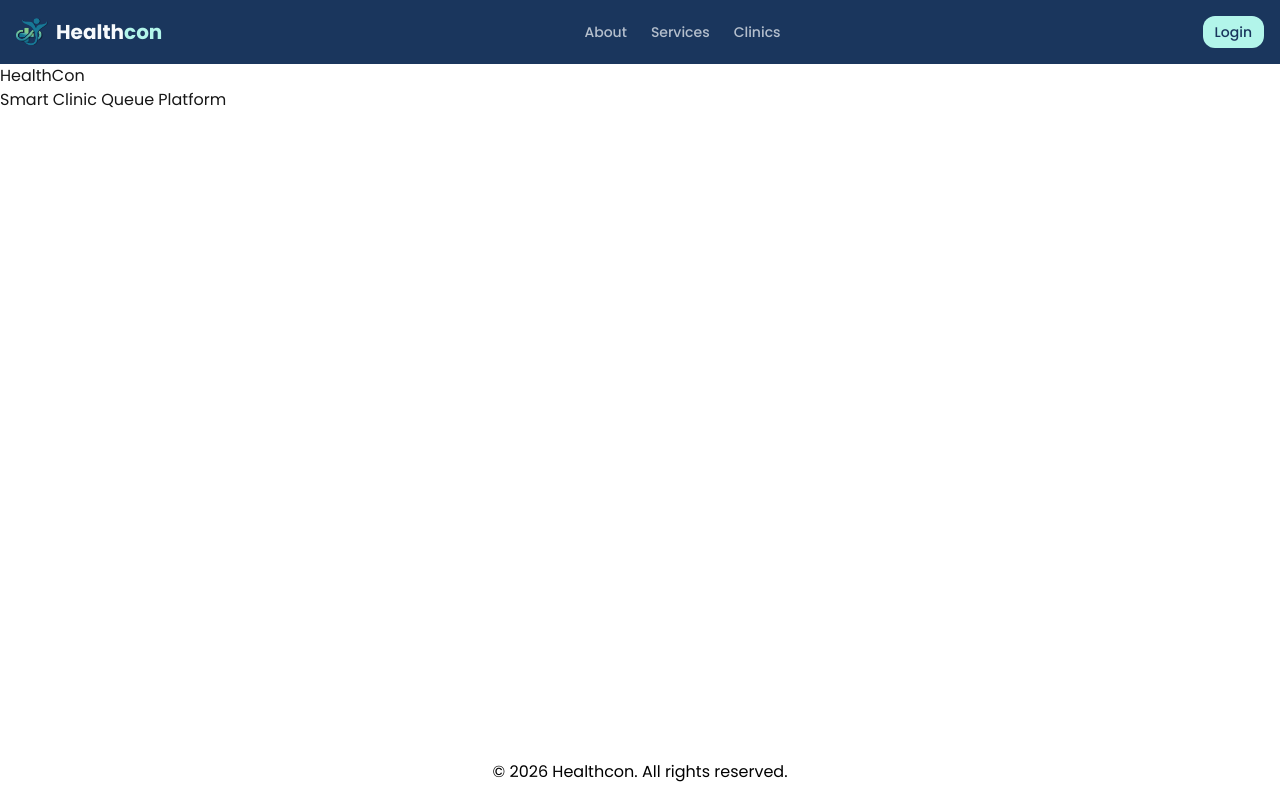
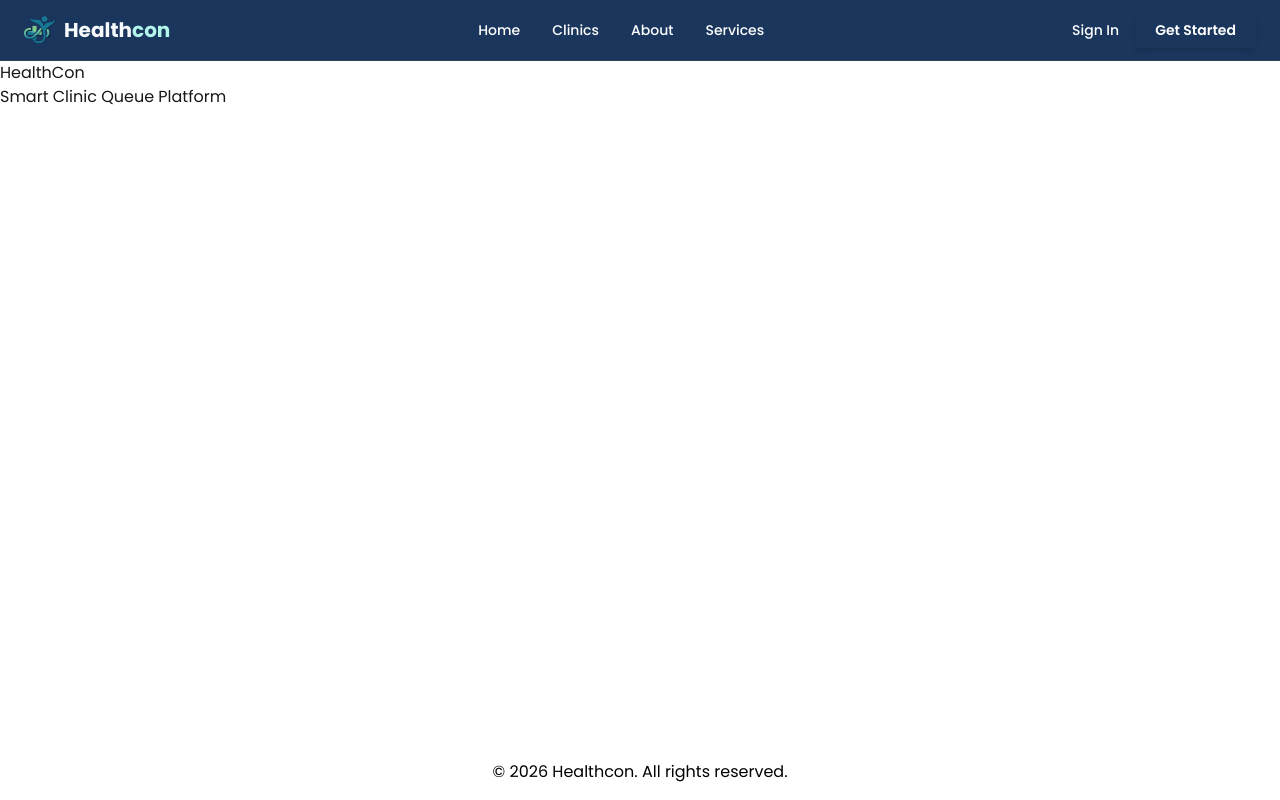
Before and after one commit to Crsrll/healthcon, a Next.js app: page / in a window 1280 px wide. Built offline with nearby package versions, Linux system fonts and the light colour scheme.

Commit message:
tweaked navbar (3 navbar, diff for each user)

```diff
--- a/app/(public)/auth/register/page.js
+++ b/app/(public)/auth/register/page.js
@@ -0,0 +1,5 @@
+export default function RegisterPage() {
+  return (
+    <div className="min-h-screen flex items-center justify-center bg-gray-100">Register Here!</div>
+  );
+}
--- a/components/layout/Navbar.js
+++ b/components/layout/Navbar.js
@@ -1,28 +1,52 @@
+"use client";
 import Link from "next/link";
+import { useState } from "react";
 
 export default function Navbar() {
-  const links = [
+  // Logic states
+  const [isLoggedIn, setIsLoggedIn] = useState(false);
+  const [userRole, setUserRole] = useState("patient"); // Changed name to match usage below
+
+  const publicLinks = [
+    { name: "Home", href: "/home" },
+    { name: "Clinics", href: "/clinics" },
     { name: "About", href: "/about" },
-    { name: "Services", href: "/services" },
-    { name: "Clinics", href: "/clinics" }
+    { name: "Services", href: "/services" }
   ];
 
+  const patientLinks = [
+    { name: "Dashboard", href: "/dashboard" },
+    { name: "Find Clinics", href: "/clinics" },
+    { name: "My Appointments", href: "/appointments" },
+  ];
+
+  // FIXED: Changed userType to userRole to match the state above
+  const activeLinks = isLoggedIn
+    ? (userRole === "patient" ? patientLinks : [])
+    : publicLinks;
+
   return (
-    <nav className="bg-[#1a365d] p-4 flex items-center text-sm font-medium">
+    <nav className="sticky top-0 z-50 bg-[#1a365d] border-b border-slate-700 px-6 py-3">
+      {/* FIXED: Removed the self-closing </div> that was here */}
+      <div className="max-w-7xl mx-auto flex items-center justify-between">
 
         {/* LEFT: Logo */}
-      <Link href="/" className="text-[#f7fafc] text-xl font-bold flex gap-0 items-center">
-      <img src="./logo.png" alt="Healthcon Logo" className="inline-block w-8 h-8 mr-2" />
+        <Link href="/" className="text-[#f7fafc] text-xl font-bold flex items-center gap-2">
+          {/* Note: Use /logo.png (absolute path) instead of ./logo.png */}
+          <img src="/logo.png" alt="Healthcon Logo" className="w-8 h-8" />
+          <span>
             Health<span className="text-[#b2f5ea]">con</span>
+          </span>
         </Link>
 
         {/* CENTER: Nav Links */}
-      <ul className="flex space-x-6 mx-auto">
-        {links.map((link) => (
+        <ul className="hidden md:flex items-center space-x-8">
+          {activeLinks.map((link) => (
             <li key={link.name}>
               <Link
                 href={link.href}
-              className="text-[#f7fafcb3] hover:text-[#b2f5ea] transition-colors duration-300"
+                // FIXED: Removed text-slate-600 because the background is dark
+                className="text-white hover:text-teal-300 font-medium transition-all duration-200 text-sm"
               >
                 {link.name}
               </Link>
@@ -30,14 +54,36 @@ export default function Navbar() {
           ))}
         </ul>
 
-      {/* RIGHT: Login */}
+        {/* RIGHT: Auth Buttons */}
+        <div className="flex items-center gap-4">
+          {!isLoggedIn ? (
+            <>
+              <Link href="/auth/login" className="text-white font-medium text-sm hover:text-teal-300 transition-colors">
+                Sign In
+              </Link>
               <Link
-        href="./auth/login"
-        className="text-[#1a365d] bg-[#b2f5ea] hover:bg-[#b2f5eac2] px-3 py-1.5 rounded-xl"
+                href="/auth/register"
+                className="hover:bg-teal-700 text-white px-5 py-2 text-sm font-semibold transition-all shadow-md hover:shadow-lg"
               >
-        Login
+                Get Started
               </Link>
-
+            </>
+          ) : (
+            /* User Profile Circle */
+            <div className="flex items-center gap-3 border-l pl-4 border-slate-500">
+               <span className="text-sm font-medium text-white hidden sm:inline uppercase tracking-wide">
+                 {userRole}
+               </span>
+               <div className="w-9 h-9 bg-slate-200 rounded-full border border-slate-300 cursor-pointer hover:ring-2 ring-teal-400 transition-all overflow-hidden">
+                  {/* Avatar Image would go here */}
+                  <div className="w-full h-full flex items-center justify-center text-slate-800 font-bold text-xs">
+                    JD
+                  </div>
+               </div>
+            </div>
+          )}
+        </div>
+      </div> {/* End of max-w-7xl container */}
     </nav>
   );
 }
```
Lines whose indentation alone changed are shown as unchanged.
